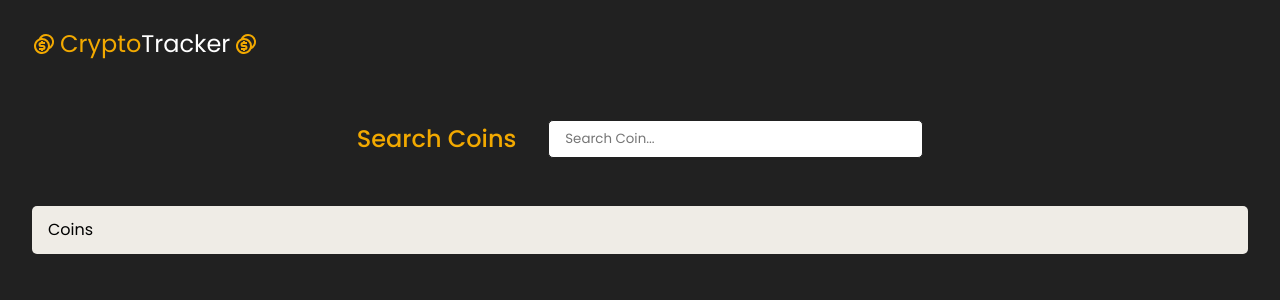
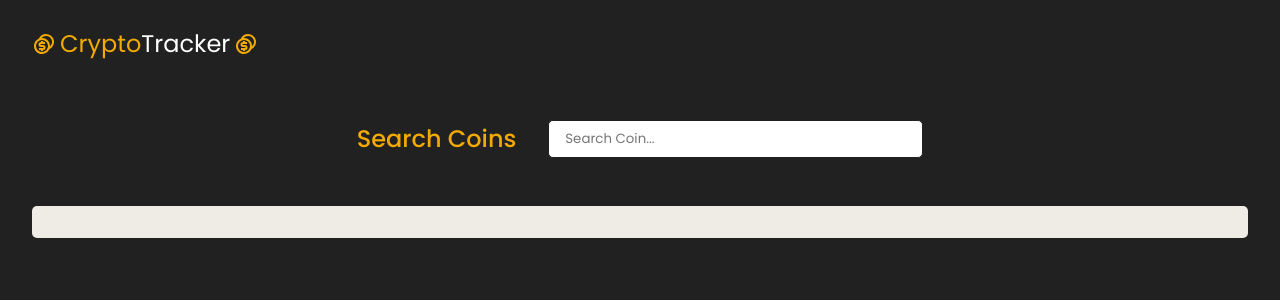
Before and after one commit to msebarjr/crypto-tracker-app, a React (Create React App) app: page /coins in a window 1280 px wide. Shown: the top 300 px of the page. Built offline with nearby package versions, Linux system fonts and the light colour scheme; no server answers.

Commit message:
created table files

```diff
--- a/src/components/Coins/Top100Coins.js
+++ b/src/components/Coins/Top100Coins.js
@@ -2,8 +2,19 @@ import Card from "../UI/Card";
 
 import styles from "../../styles/Top100Coins.module.css";
 
-function Top100Coins() {
-    return <Card style={styles.top_100_card}>Coins </Card>;
+function Top100Coins({ coins }) {
+    return <Card style={styles.top_100_card}> </Card>;
 }
 
 export default Top100Coins;
+
+/**
+ * star
+ * #
+ * image - name
+ * symbol
+ * 24hr
+ * 24hr volume
+ * mkt
+ * last 7 days sparkline
+ */
```
Also changed, not shown: src/components/Table/Table.js (added, +11 -0 lines), src/styles/Table.module.css (added).
